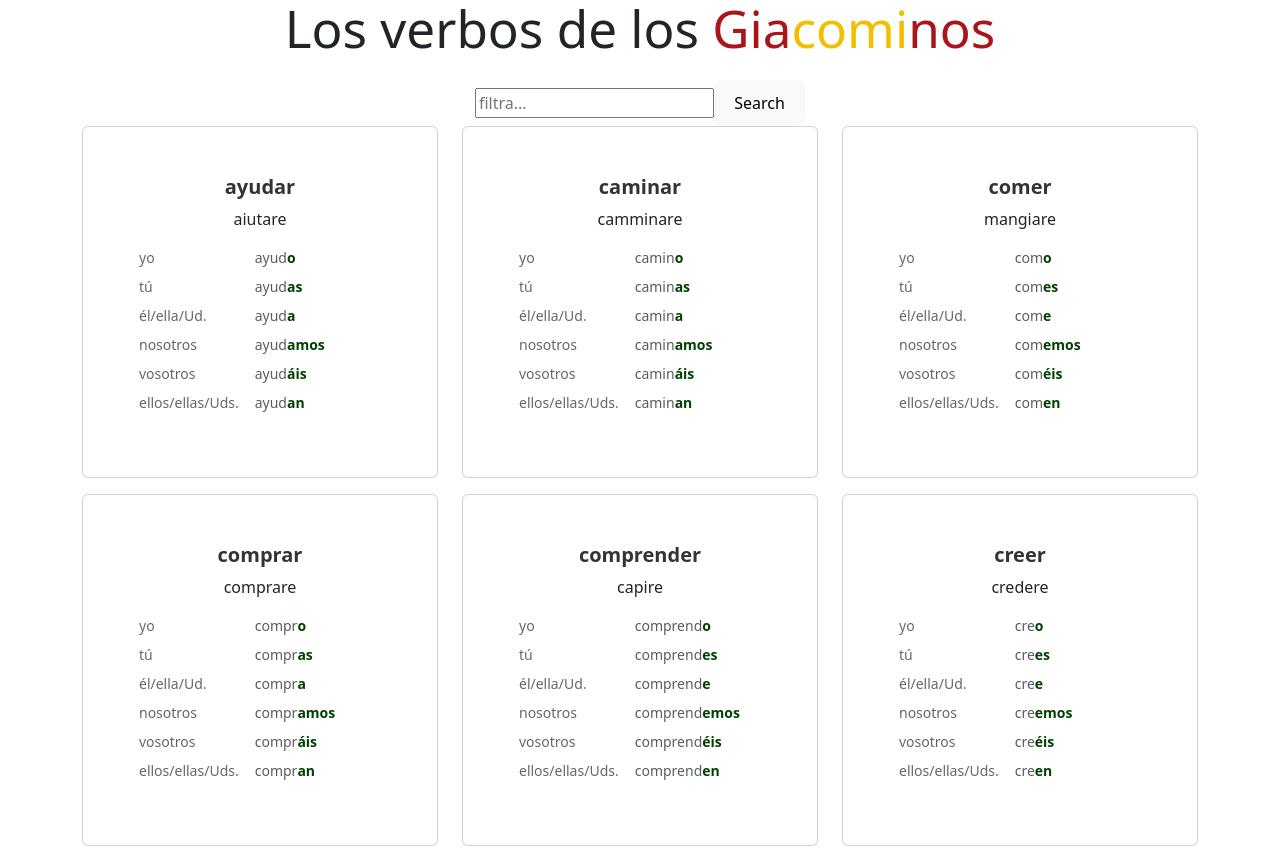
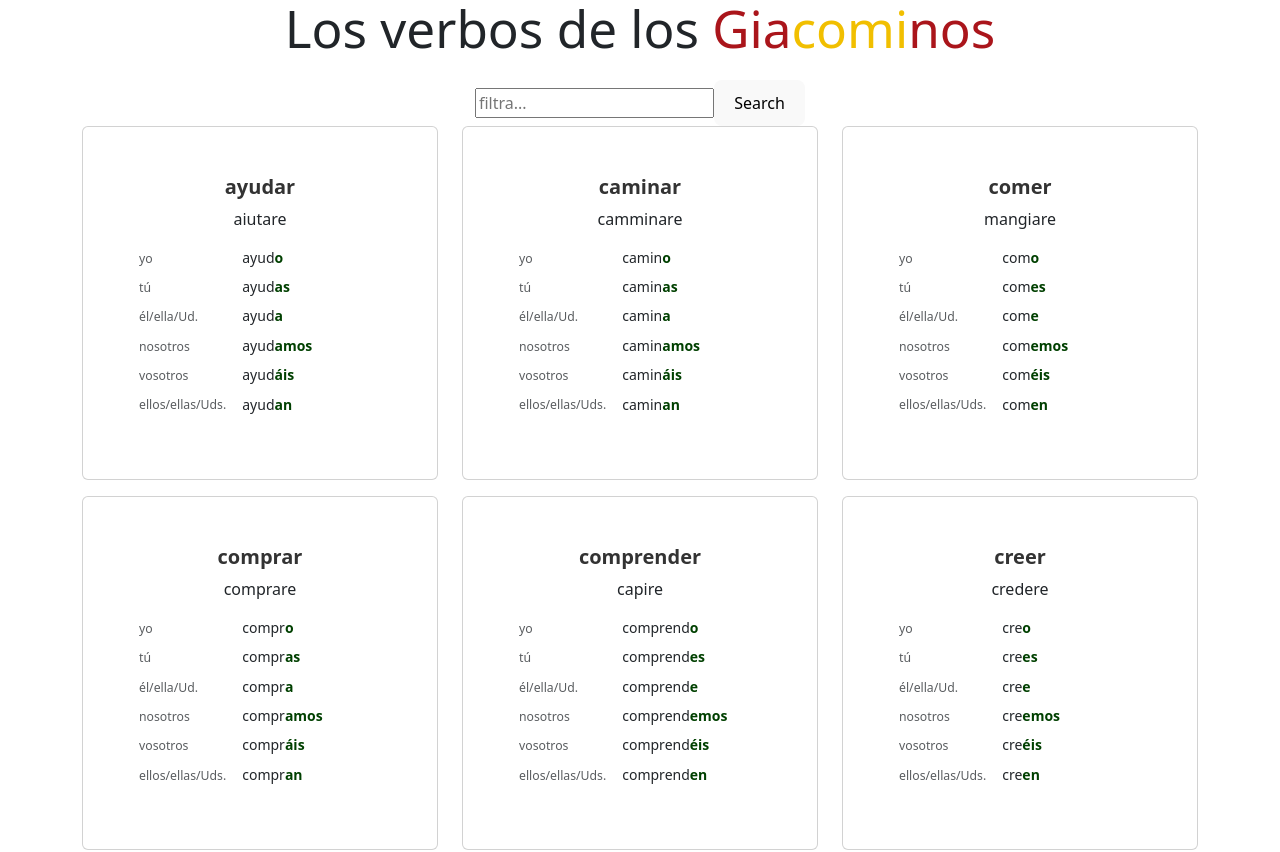
Before and after one commit to rony76/giacominos, a React (Vite) app: page / in a window 1280 px wide. Shown: the top 852 px of the page. Built offline with nearby package versions, Linux system fonts and the light colour scheme.

Commit message:
Change formatting for conjugation

```diff
--- a/src/components/VerbCard.tsx
+++ b/src/components/VerbCard.tsx
@@ -27,18 +27,18 @@ export default function VerbCard({ verb }: VerbCardProps) {
           <p className="card-text">{verb.translation}</p>
 
           <div className="card-text">
-            <small className="text-muted">
             <table className="conjugation-table">
               <tbody>
                 {conjugation.map((c, index) => (
                   <tr key={index}>
-                      <td>{pronouns[index]}</td>
+                    <td>
+                      <small className="text-muted">{pronouns[index]}</small>
+                    </td>
                     <td>{printTerm(c, verb.infinitive, index)}</td>
                   </tr>
                 ))}
               </tbody>
             </table>
-            </small>
           </div>
         </div>
       </div>
```
Lines whose indentation alone changed are shown as unchanged.
